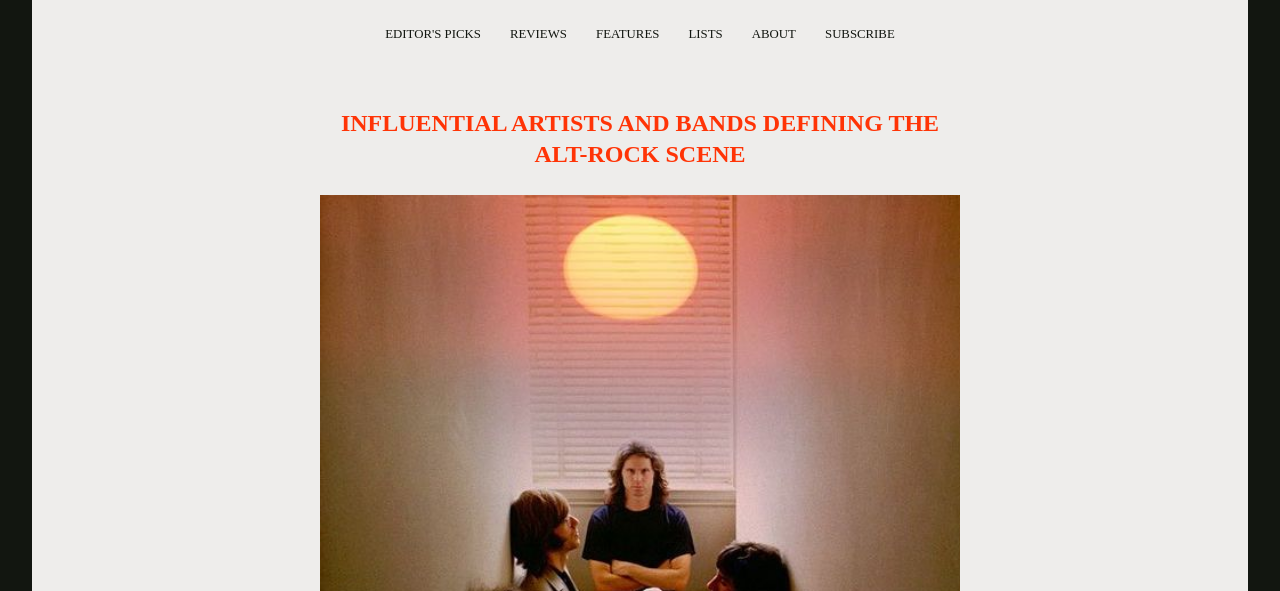
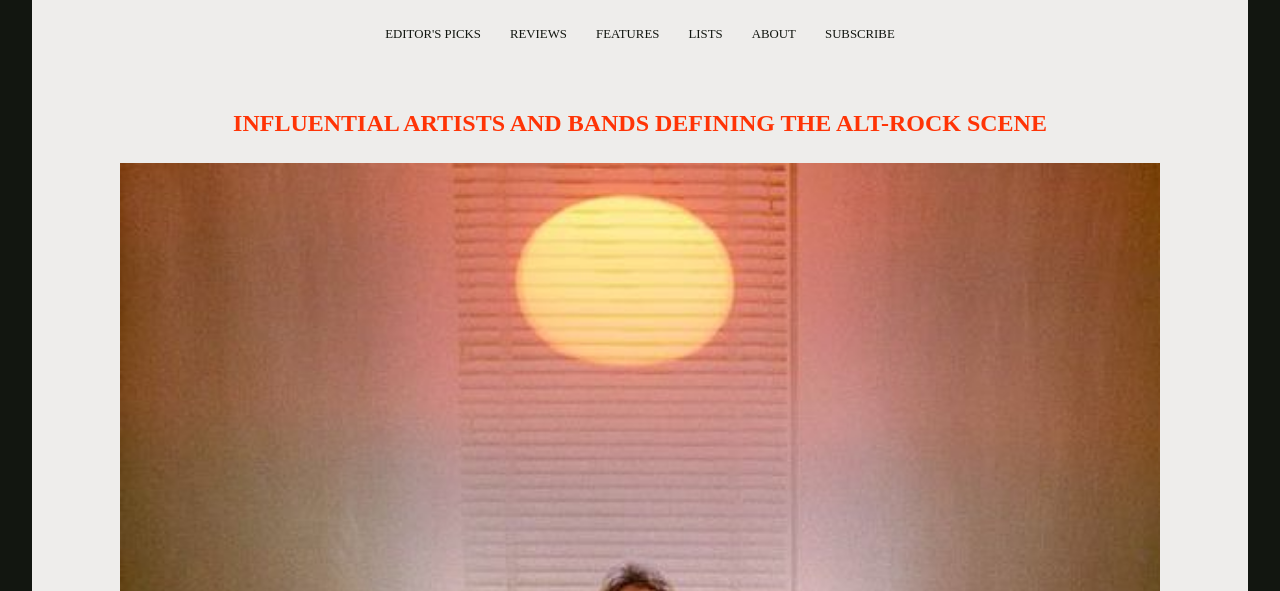
Before and after one commit to cindynt/cindynt.github.io, a plain HTML site: page grc339/digital-magazine/photogallery.html in a window 1280 px wide. Shown: the part 209-800 px from the top of the page. Drawn offline with Linux system fonts and the light colour scheme; a web font is replaced by a local one.

Commit message:
Update style.css

```diff
--- a/grc339/digital-magazine/style.css
+++ b/grc339/digital-magazine/style.css
@@ -181,12 +181,12 @@ nav ul li{
 /* photo gallery */
 div.photogallery {
     margin: auto;
-    max-width: 40rem;
+    max-width: 65rem;
 }
 
 main.photogallery {
     margin: auto;
-    max-width: 40rem;
+    max-width: 65rem;
     position: relative;
     overflow: hidden;
     padding-bottom: calc(100% + 4em);
```
